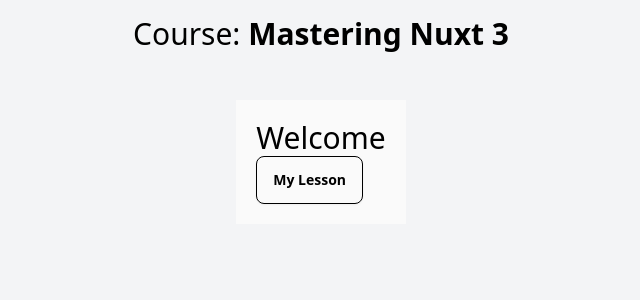
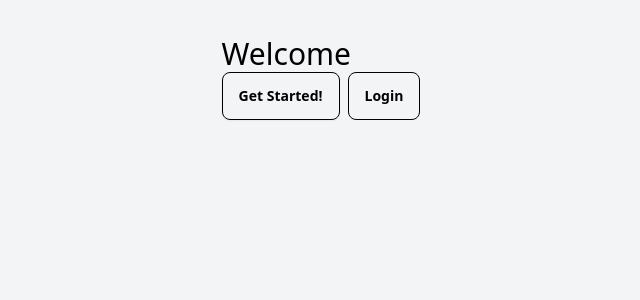
Before and after one commit to Sitthata/codeventure-nuxt-intern-project, a Nuxt app: page / in a window 1280 px wide. Shown: the top 300 px of the page, without its empty margins (319-959 px from the left). Built offline with nearby package versions, Linux system fonts and the light colour scheme.

Commit message:
feat: restructure course layout and enhance navigation links

```diff
--- /dev/null
+++ b/composables/useFirstLesson.ts
@@ -0,0 +1,4 @@
+export default () => {
+  const { chapters } = useCourse();
+  return chapters[0].lessons[0];
+};
--- a/layouts/default.vue
+++ b/layouts/default.vue
@@ -2,20 +2,11 @@
   <div
     class="p-4 pb-12 bg-gray-100 w-full h-full min-h-screen flex flex-col items-center"
   >
-    <div class="mb-12">
-      <NuxtLink to="/">
-        <h1 class="text-3xl link link-hover">
-          <span class="font-medium">
-            Course:
-            <span class="font-bold">Mastering Nuxt 3</span>
-          </span>
-        </h1>
-      </NuxtLink>
-    </div>
     <slot />
   </div>
 </template>
 
-<script setup lang="ts"></script>
+<script setup lang="ts">
+</script>
 
 <style scoped></style>
--- a/pages/course.vue
+++ b/pages/course.vue
@@ -1,6 +1,16 @@
 <template>
+  <div>
+    <div class="prose mb-12">
+      <NuxtLink to="/" class="no-underline">
+        <h1 class="text-3xl link link-hover">
+          {{ title }}
+        </h1>
+      </NuxtLink>
+    </div>
     <div class="flex flex-row justify-center flex-grow">
-    <div class="prose mr-4 p-8 bg-white rounded-md min-w-[20ch] flex flex-col">
+      <div
+        class="prose mr-4 p-8 bg-white rounded-md min-w-[20ch] flex flex-col"
+      >
         <h3 class="font-bold mb-5">Chapters</h3>
         <!-- All the lessons for the course listed here -->
         <div
@@ -44,10 +54,11 @@
         </template>
       </NuxtErrorBoundary>
     </div>
+  </div>
 </template>
 
 <script setup lang="ts">
-const { chapters } = useCourse();
+const { chapters, title } = useCourse();
 definePageMeta({
   layout: "default",
 });
--- a/pages/index.vue
+++ b/pages/index.vue
@@ -1,14 +1,13 @@
 <template>
-  <div class="p-5 bg-zinc-50">
+  <div class="p-5">
     <h2 class="text-3xl">Welcome</h2>
-    <NuxtLink class="btn" :to="`/course`"> My Lesson </NuxtLink>
+    <div class="flex gap-2">
+      <NuxtLink class="btn" :to="firstLesson.path">Get Started!</NuxtLink>
+      <NuxtLink class="btn btn-outline" :to="`/login`">Login </NuxtLink>
+    </div>
   </div>
 </template>
 
 <script setup lang="ts">
-const count = ref<number>(0);
-
-function increment() {
-  count.value++;
-}
+const firstLesson = useFirstLesson();
 </script>
--- /dev/null
+++ b/pages/login.vue
@@ -0,0 +1,11 @@
+<template>
+  <div class="prose w-full max-w-2xl h-9">
+    <h1>Log in to {{ title }}</h1>
+    <button class="bg-blue-500 text-white font-bold py-2 px-4 rounded">
+      Log in with Github
+    </button>
+  </div>
+</template>
+<script setup lang="ts">
+const { title } = useCourse();
+</script>
```
Lines whose indentation alone changed are shown as unchanged.
